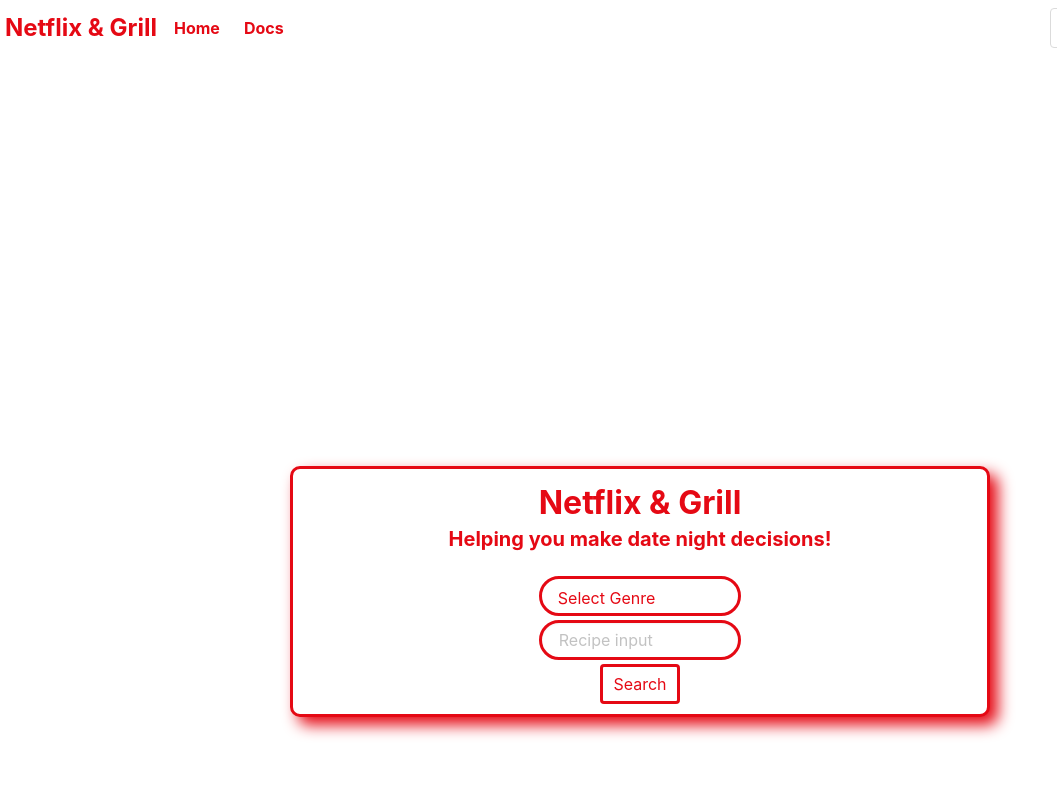
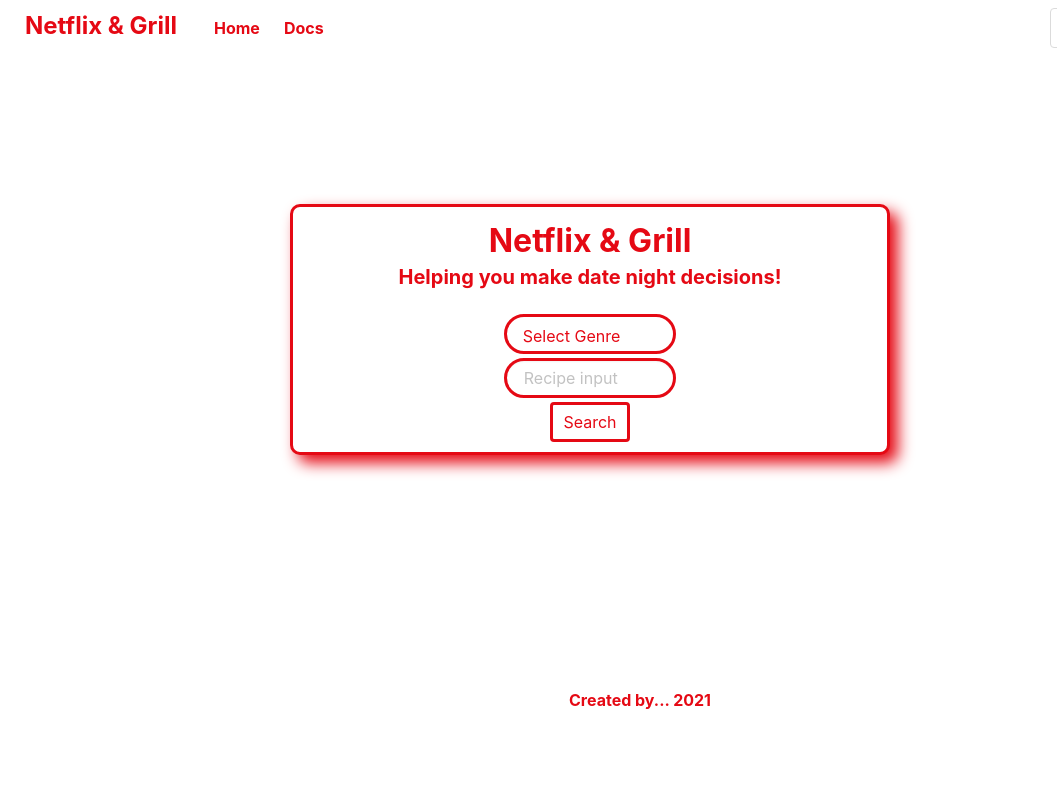
Before and after one commit to cnvives/group-3, a plain HTML site: page index.html in a window 1280 px wide. Shown: the top 800 px of the page, 0-1057 px from the left. Drawn offline with nearby package versions, Linux system fonts and the light colour scheme.

Commit message:
made some fixes in the main page style.css

```diff
--- a/assets/style.css
+++ b/assets/style.css
@@ -4,14 +4,20 @@ body {
     background-color: white;
 }
 
+
 .navTitle {
     display: flex;
     justify-content: center;
     width: 100%;
     padding: 5px;
-    margin: auto;
+    margin-left: 20px; right: 20px;
+    margin-top: 3px;
     font-size: 150%;
     font-weight: bold;
+}
+
+.navbar-menu {
+    margin-left: 20px;
 }
 
 .button.is-primary {
@@ -38,6 +44,7 @@ body {
 
 .inputHolder {
     padding: 10px;
+    margin-left: 100px;right: 100px;
     border: 3px solid #E50914;
     background-color: white;
     border-radius: 10px;
@@ -58,7 +65,7 @@ body {
 }
 
 .is-three-fifths {
-    margin: 30%;
+    margin-top: 100px;
 }
 
 .input {
@@ -105,6 +112,7 @@ body {
 
 footer {
     bottom: 0px;
+    margin-top: 175px;
     padding: 10px;
     text-align: center;
     color: #E50914;
--- a/index.html
+++ b/index.html
@@ -84,7 +84,7 @@
         <section class="section">
           <div class="columns is-centered">
 
-            <div class="column is-three-fifths is-gapless">
+            <div class="column is-three-fifths ">
 
                 <div class="container inputHolder is-expanded">
                     <h1 class="inputTitle">
```
